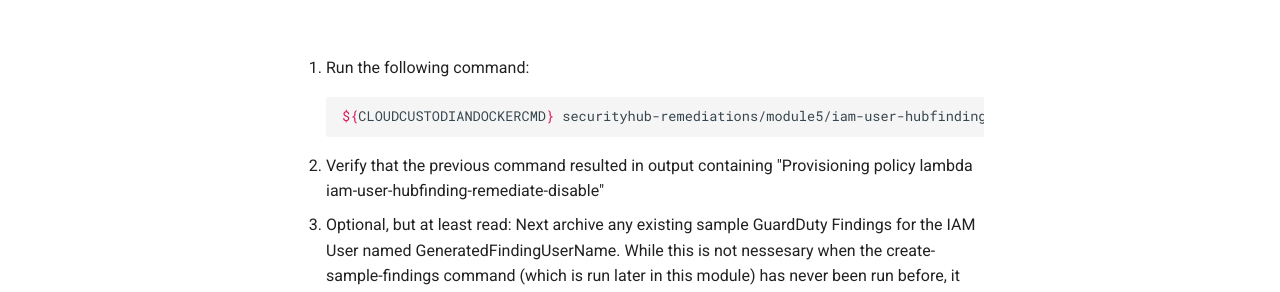
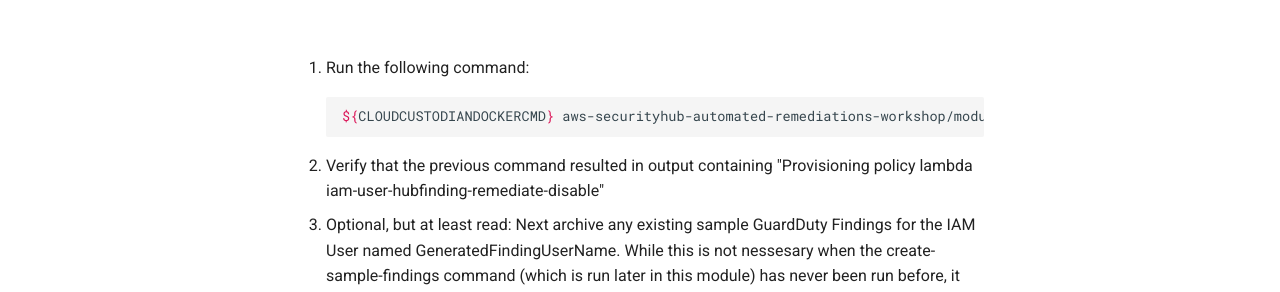
Before and after one commit to aws-samples/aws-securityhub-automated-remediations-workshop, an MkDocs documentation site: the page built from docs/05-guardduty-iam-user.md, in a window 1280 px wide and 900 px high. Shown: the part 260-552 px from the top of the window. Built offline with MkDocs 1.6.1 and Material for MkDocs 9.7.7, drawn with Linux system fonts in a browser that asks for light colours.

Commit message:
update links

```diff
--- a/docs/05-guardduty-iam-user.md
+++ b/docs/05-guardduty-iam-user.md
@@ -1,7 +1,7 @@
 # Module 5 - Automated Remediations - GuardDuty Event on IAMUser
 1. Run the following command:
 
-        ${CLOUDCUSTODIANDOCKERCMD} securityhub-remediations/module5/iam-user-hubfinding-remediate-disable.yml
+        ${CLOUDCUSTODIANDOCKERCMD} aws-securityhub-automated-remediations-workshop/module5/iam-user-hubfinding-remediate-disable.yml
 
 2.  Verify that the previous command resulted in output containing "Provisioning policy lambda iam-user-hubfinding-remediate-disable"
 3.  Optional, but at least read: Next archive any existing sample GuardDuty Findings for the IAM User named GeneratedFindingUserName.  While this is not nessesary when the create-sample-findings command (which is run later in this module) has never been run before, it won't harm anything to run.  And if it's not run and the sample finding has already been generated, then the cloudwatch event needed for this module to function never gets triggered, so we're running it to eliminate sources of potential error.  And if you want to rerun this module, you need to run this command.
@@ -24,7 +24,7 @@
 
         aws iam list-access-keys --user-name GeneratedFindingUserName
 
-6. Run the following command, which creates a sample finding in GuardDuty, which automatically get imported into SecurityHub, which is an finding type ['UnauthorizedAccess:IAMUser/MaliciousIPCaller'](https://docs.aws.amazon.com/guardduty/latest/ug/guardduty_unauthorized.html#unauthorized5) on an IAMUser named GeneratedFindingUserName, which was created by cloudformation script in module 1.
+6. Run the following command, which creates a sample finding in GuardDuty, which automatically get imported into SecurityHub, which is an finding type ['UnauthorizedAccess:IAMUser/MaliciousIPCaller'](https://docs.aws.amazon.com/guardduty/latest/ug/guardduty_finding-types-iam.html#unauthorizedaccess-iam-maliciousipcaller) on an IAMUser named GeneratedFindingUserName, which was created by cloudformation script in module 1.
 
         aws guardduty create-sample-findings --detector-id `aws guardduty list-detectors --query DetectorIds --output text` --finding-types 'UnauthorizedAccess:IAMUser/MaliciousIPCaller'
 
```
